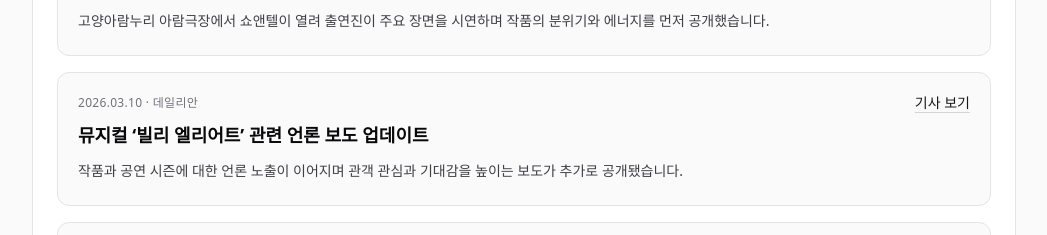
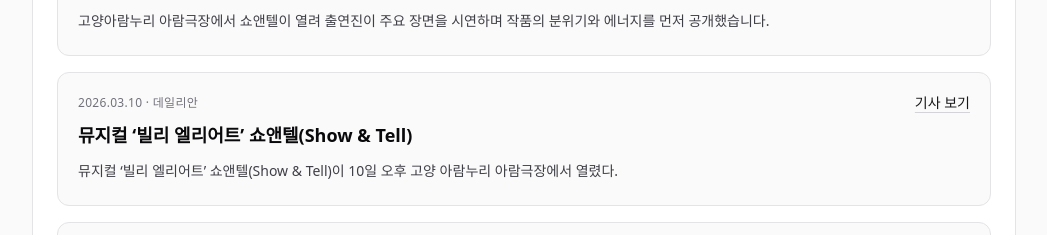
Before and after one commit to Jeonyomi/jaei-web, a Next.js app: page / in a window 1280 px wide. Shown: the part 2780-3015 px from the top of the page, without its empty margins (116-1163 px from the left). Built offline with nearby package versions, Linux system fonts and the light colour scheme.

Commit message:
chore: update second news item copy

```diff
--- a/src/content/content.ts
+++ b/src/content/content.ts
@@ -94,9 +94,9 @@
       {
         date: "2026.03.10",
         source: "데일리안",
-        title: "뮤지컬 ‘빌리 엘리어트’ 관련 언론 보도 업데이트",
+        title: "뮤지컬 ‘빌리 엘리어트’ 쇼앤텔(Show & Tell)",
         summary:
-          "작품과 공연 시즌에 대한 언론 노출이 이어지며 관객 관심과 기대감을 높이는 보도가 추가로 공개됐습니다.",
+          "뮤지컬 ‘빌리 엘리어트’ 쇼앤텔(Show & Tell)이 10일 오후 고양 아람누리 아람극장에서 열렸다.",
         href: "https://naver.me/GSQZwiWz",
       },
       {
```
